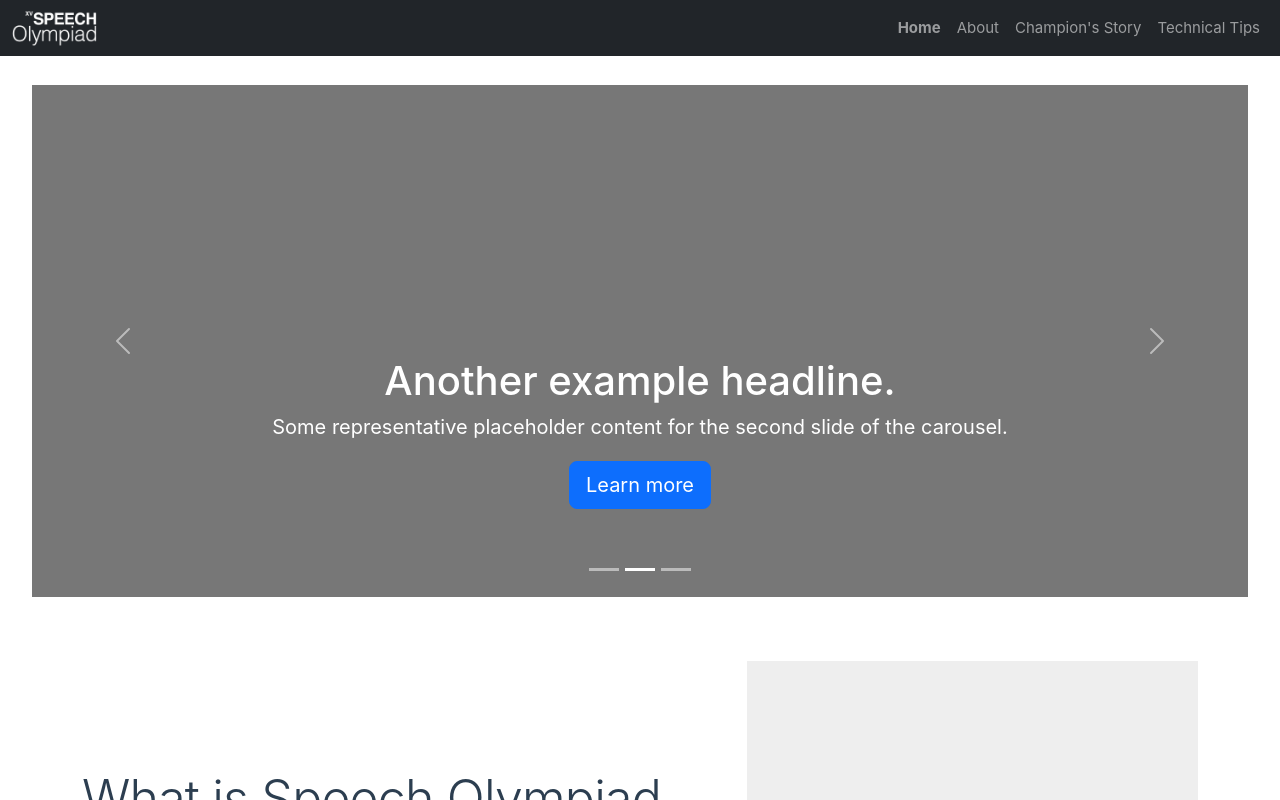
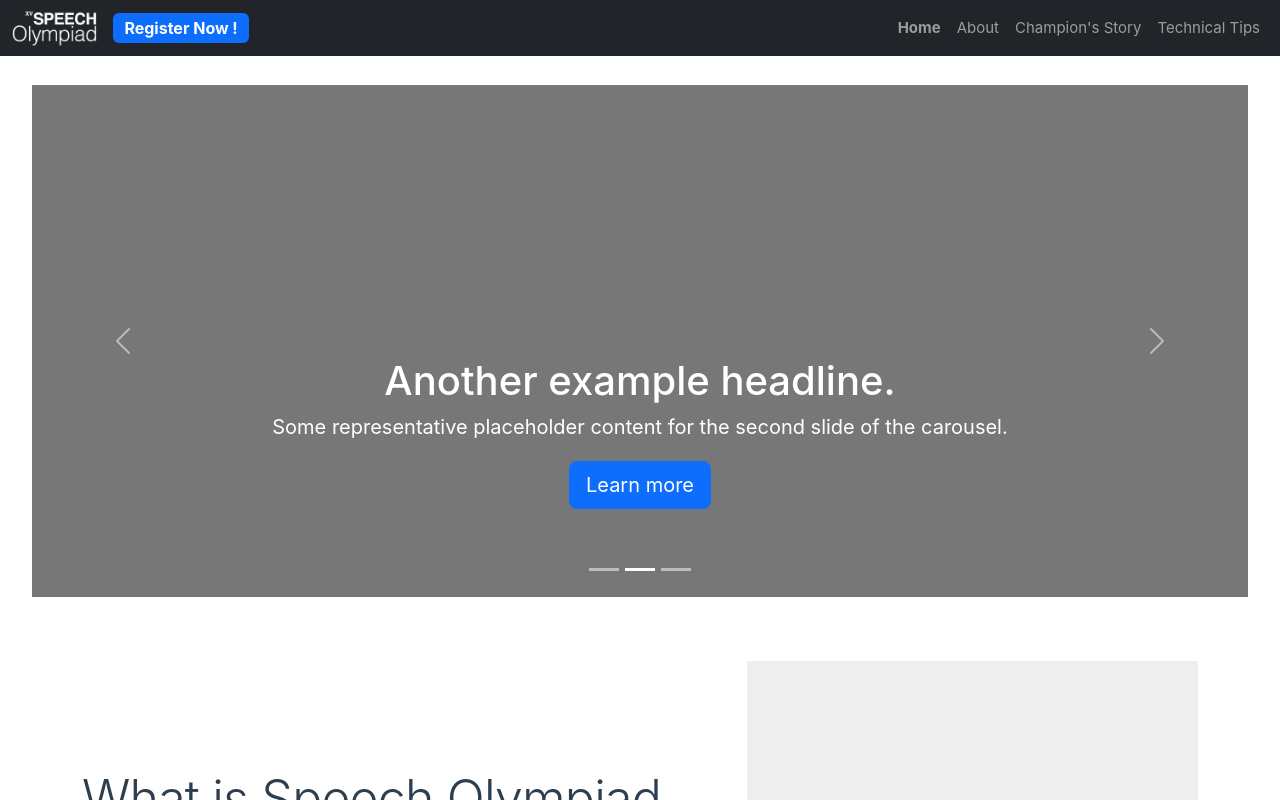
Before and after one commit to SpeechOlympiadXV/speecholympiadxv.github.io, a Vue app: page / in a window 1280 px wide. Shown: the top 800 px of the page. Built offline with nearby package versions, Linux system fonts and the light colour scheme.

Commit message:
added register now badge

```diff
--- a/src/components/AppHeader.vue
+++ b/src/components/AppHeader.vue
@@ -18,12 +18,16 @@ export default {
       aria-label="NavBar"
     >
       <div class="container-fluid">
-        <div id="logo" style="width: 20px !important, height=20px !important">
+        <div id="logo" class="" style="width: 20px !important, height=20px !important">
           <a class="navbar-brand" href="/#">
             <!-- Change the logo to the correct source -->
             <SOLogo style="width: 85px; height: 35px !important" />
           </a>
         </div>
+        <ul class="navbar-nav ms-auto mb-0 me-2">
+          <li class="nav-item my-auto"><a class="btn badge bg-primary fs-6 ml-auto" href="">Register Now !</a>
+          </li>
+        </ul>
         <button
           class="navbar-toggler"
           type="button"
@@ -33,7 +37,8 @@ export default {
           aria-expanded="false"
           aria-label="Toggle navigation"
         >
-          <span class="navbar-toggler-icon"></span>
+
+          <span class="navbar-toggler-icon ml-2"></span>
         </button>
 
         <div class="collapse navbar-collapse" id="navBar1">
```
